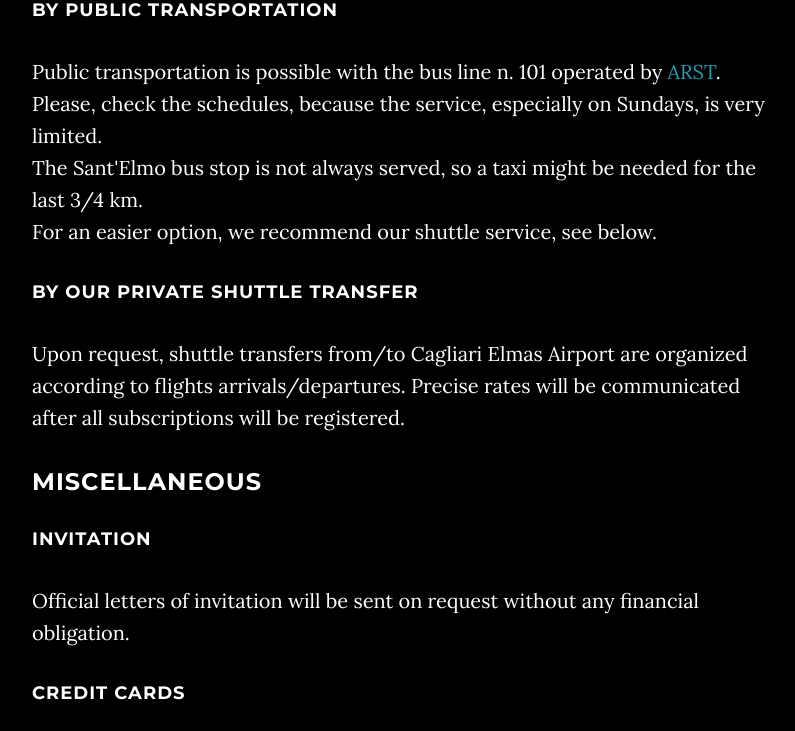
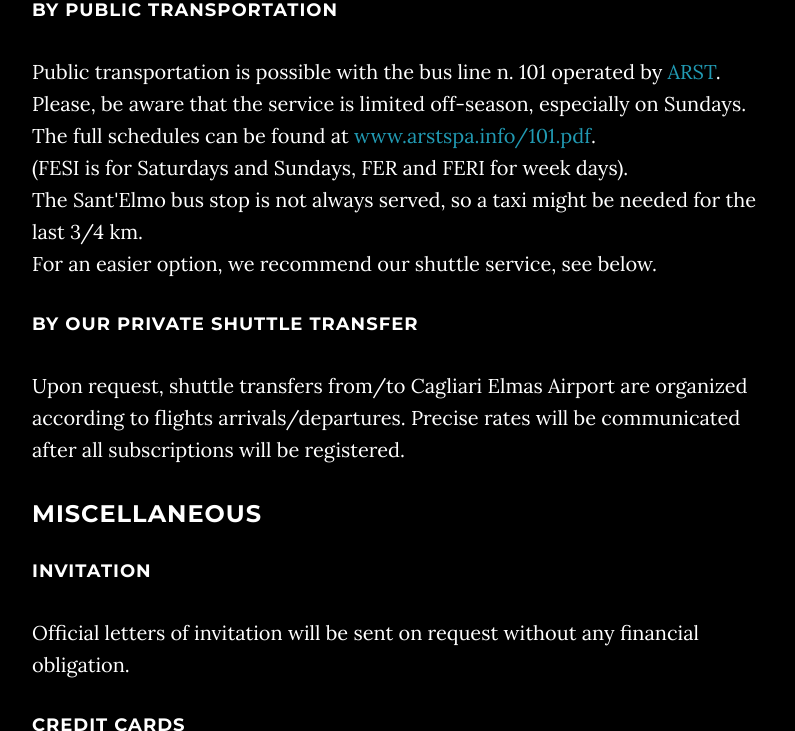
Before and after one commit to breakingthelimits/supereddington2018, a Jekyll site: the page built from travel/index.html, in a window 1280 px wide and 900 px high, scrolled down 736 px, cut to the strip 169-900 px from the top of the window. Shown: the whole strip, without its empty margins (248-1043 px from the left). Built offline with Jekyll 4.4.1, drawn with Linux system fonts in a browser that asks for light colours.

Commit message:
add link for schedule

```diff
--- a/travel/index.html
+++ b/travel/index.html
@@ -17,7 +17,9 @@ title: Participant Information
     <a href="https://moovitapp.com/lines?lgid=518067&lid=1951322&utm_medium=link&utm_source=shared&metroId=1262&lang=it">ARST</a>.<br />
 
 
-      Please, check the schedules, because the service, especially on Sundays, is very limited. <br />
+      Please, be aware that the service is limited off-season, especially on Sundays. The full schedules can be found at
+     <a href="https://www.arstspa.info/101.pdf">www.arstspa.info/101.pdf</a>.<br />
+     (FESI is for Saturdays and Sundays, FER and FERI for week days).<br />
 
       The Sant'Elmo bus stop is not always served, so a taxi might be needed for the last 3/4 km. <br />
       For an easier option, we recommend our shuttle service, see below.
```
